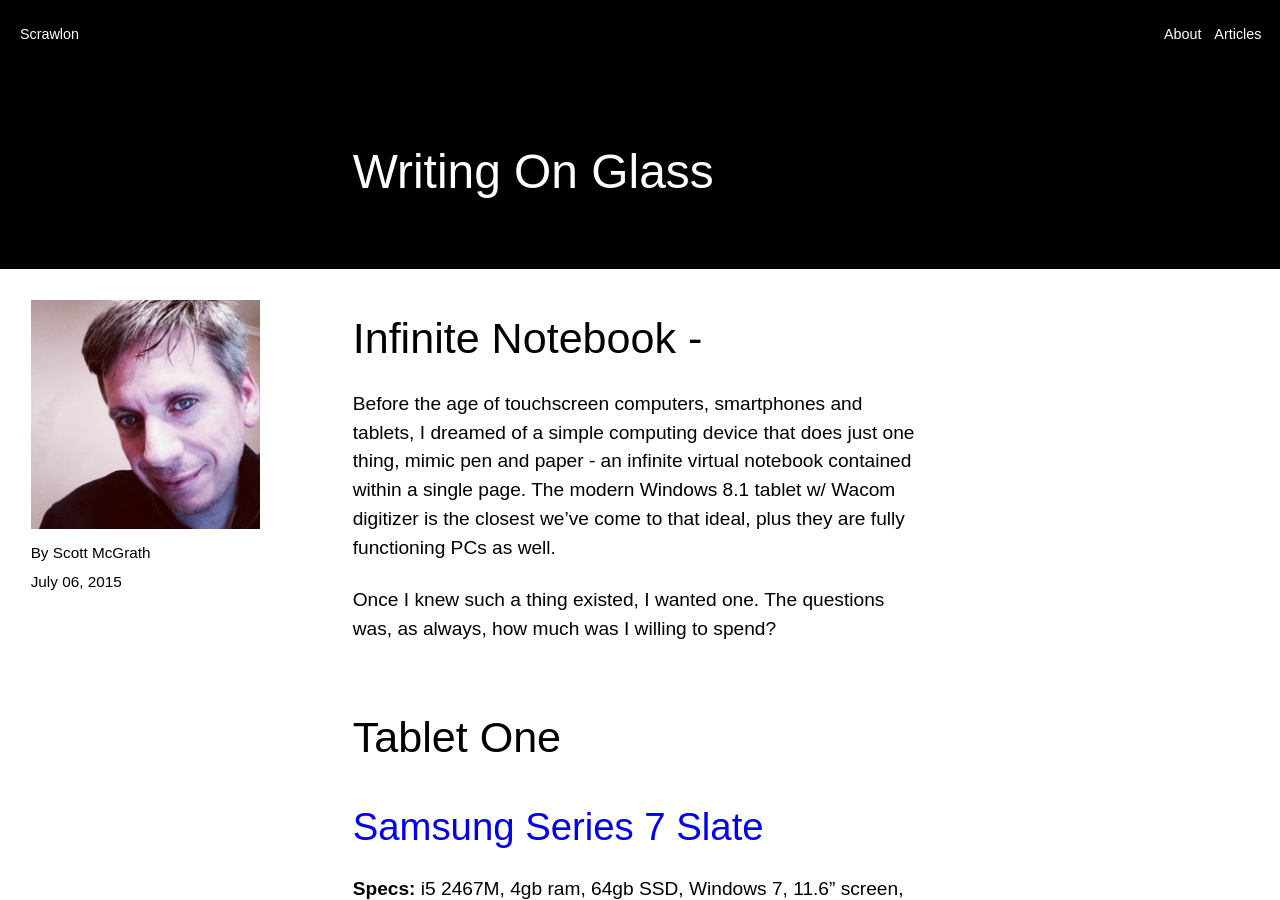
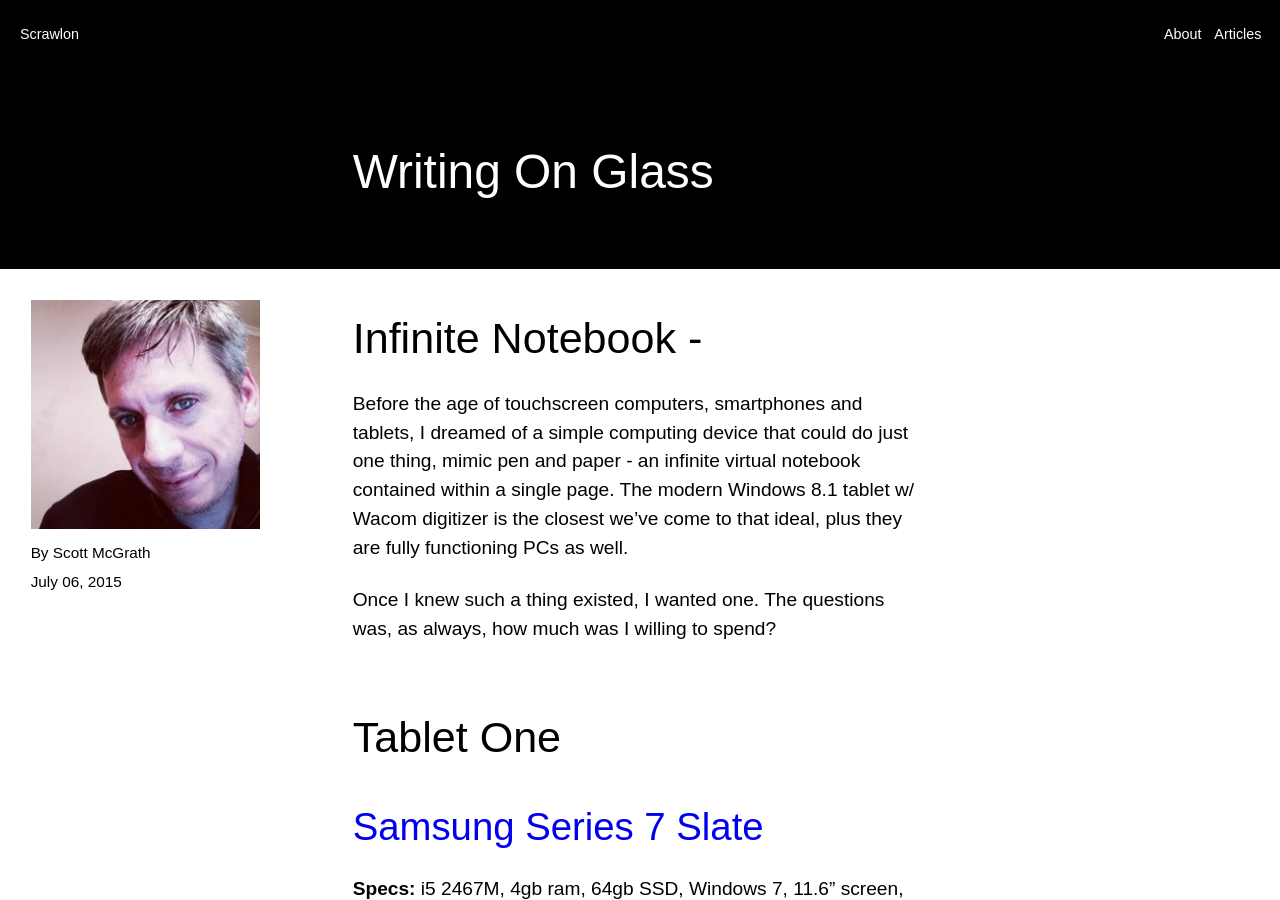
Before and after one commit to scrawlon/scrawlon.github.io, a Jekyll site: the page built from _posts/2015-07-06-writing-on-glass.md, in a window 1280 px wide and 900 px high. Built offline with Jekyll 4.4.1, drawn with Linux system fonts in a browser that asks for light colours; Markdown is read by kramdown in place of the engine named in the settings.

Commit message:
Syncing _posts/2015-07-06-writing-on-glass.md from WordPress at http://scrawlon.com (Scrawlon) - wpghs

```diff
--- a/_posts/2015-07-06-writing-on-glass.md
+++ b/_posts/2015-07-06-writing-on-glass.md
@@ -11,7 +11,7 @@ published: true
 ---
 ## Infinite Notebook -
 
-Before the age of touchscreen computers, smartphones and tablets, I dreamed of a simple computing device that does just one thing, mimic pen and paper - an infinite virtual notebook contained within a single page. The modern Windows 8.1 tablet w/ Wacom digitizer is the closest we've come to that ideal, plus they are fully functioning PCs as well.
+Before the age of touchscreen computers, smartphones and tablets, I dreamed of a simple computing device that could do just one thing, mimic pen and paper - an infinite virtual notebook contained within a single page. The modern Windows 8.1 tablet w/ Wacom digitizer is the closest we've come to that ideal, plus they are fully functioning PCs as well.
 
 Once I knew such a thing existed, I wanted one. The questions was, as always, how much was I willing to spend?
 
```
